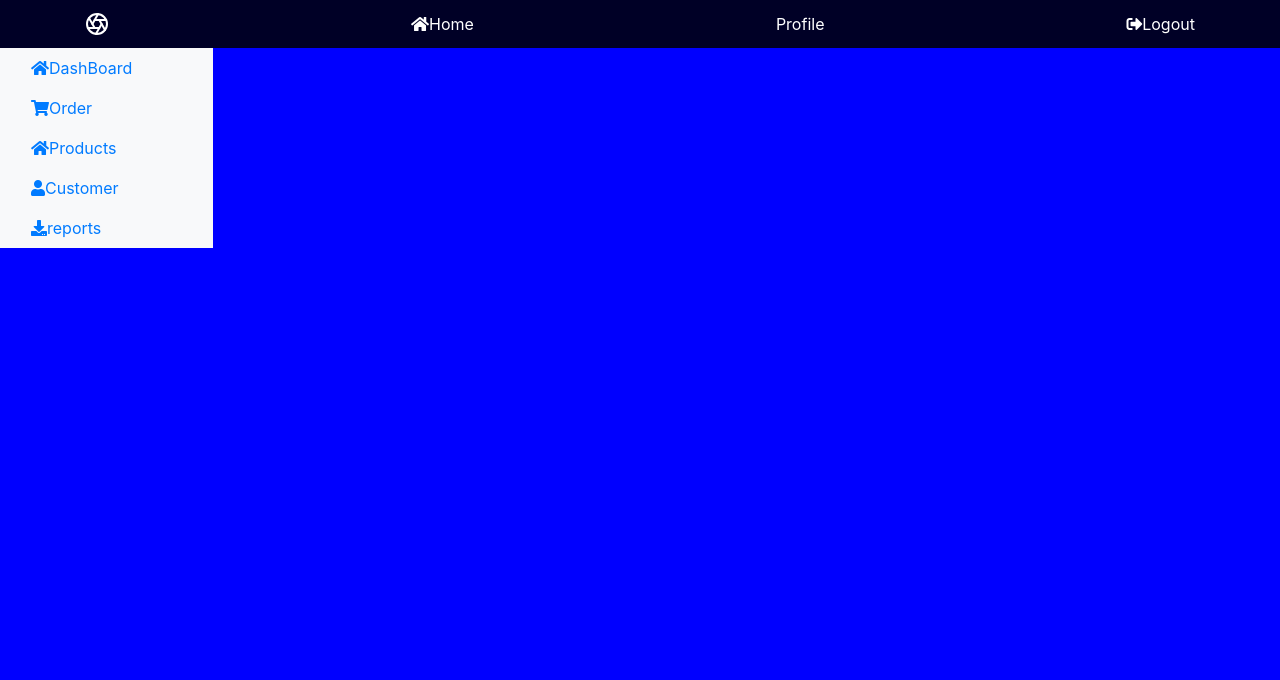
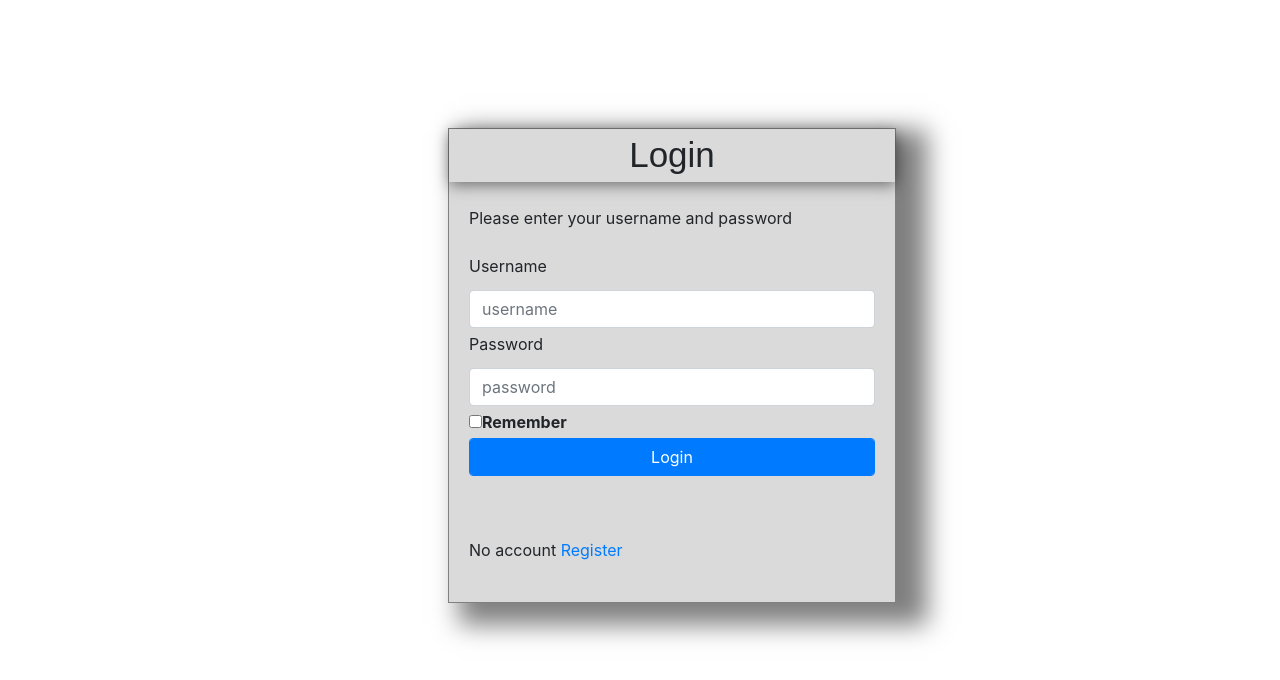
Before and after one commit to Ashish8135/Signup-flask, a Flask app: template templates/index.html in a window 1280 px wide. Shown: the top 680 px of the page. Run offline with Flask 2, Linux system fonts and the light colour scheme; the template is opened without the code that fills it, so the values that code supplies are empty; some libraries are stand-ins or nearby versions.

Commit message:
modify index page

```diff
--- a/app.py
+++ b/app.py
@@ -1,52 +1,54 @@
-from flask import Flask,render_template,request,redirect,url_for
+from flask import Flask, render_template, request, redirect, url_for, session
 from flaskext.mysql import MySQL
 import pymysql
+
 mysql = MySQL()
-app=Flask(__name__)
+app = Flask(__name__)
 mysql.init_app(app)
 
-app.config['MYSQL_DATABASE_USER']='root'
-app.config['MYSQL_DATABASE_PASSWORD']='root'
-app.config['MYSQL_DATABASE_DB']='login_db '
-app.config['MYSQL_DATABASE_HOST']='localhost'
+app.config['MYSQL_DATABASE_USER'] = 'root'
+app.config['MYSQL_DATABASE_PASSWORD'] = 'ashish'
+app.config['MYSQL_DATABASE_DB'] = 'login_db'
+app.config['MYSQL_DATABASE_HOST'] = 'localhost'
 
 
-@app.route('/',methods=['POST','GET'])
-def index():
-    return render_template('index.html')
-
-@app.route('/login',methods=['POST','GET'])
+@app.route('/login', methods=['POST', 'GET'])
 def login():
-    conn=mysql.connect()
-    cursor=conn.cursor(pymysql.cursor.Dictcursor)
-    #outpu msg if something wrong
-    msg=''
-    #chekc if password and username exists in submitted form
-    if request.method=='POST' and 'username' in request.form and 'password ' in request.form:
-        username=request.form['username']
-        password=request.form['password']
-        #check if acount exist in mysql or in database
-        cursor.execute('select * from  users where username=%s and password=%s',(username,password))
-        user=cursor.fetchone()
-        return redirect(url_for('profile'))
+    conn = mysql.connect()
+    cursor = conn.cursor(pymysql.cursors.DictCursor)
+    # output msg if something wrong
+    msg = ''
+    # check if password and username exists in submitted form
+    if request.method == 'POST' and 'username' in request.form and 'password ' in request.form:
+        username = request.form['username']
+        password = request.form['password']
+        # check if account exist in mysql or in database
+        cursor.execute('select * from  users where username=%s and password=%s', (username, password))
+        user = cursor.fetchone()
 
         if user:
-            session['id']=user['id']
-            session['username']=user['username']
-            return redirect(url_for('profile'))
+            session['id'] = user['id']
+            session['username'] = user['username']
+            return redirect(url_for('home'))
         else:
-            msg="Incorrect username/password"
-    return render_template('login.html',msg=msg)
+            msg = "Incorrect username/password"
+    return render_template('index.html', msg=msg)
 
-@app.route('/register',methods=['POST','GET'])
+
+@app.route('/register', methods=['POST', 'GET'])
 def register():
     return render_template('register.html')
 
-@app.route('/profile',methods=['POST','GET'])
+
+@app.route('/profile', methods=['POST', 'GET'])
 def profile():
     return render_template('profile.html')
 
+#
+# @app.route('/', methods=['POST', 'GET'])
+# def index():
+#     return render_template('index.html')
 
 
-if __name__=='__main__':
+if __name__ == '__main__':
     app.run(debug=True)
--- a/static/css/style.css
+++ b/static/css/style.css
@@ -1,46 +1,47 @@
 body{
-    background-color: blue;
+    background-color:white;
     margin:0;
 }
 .login-box{
     height: 50%;
-    width: 30%;
+    width: 35%;
     border: 1px solid grey;
-    margin-left: ;
-    margin-top: ;
+    margin-left: 35%;
+    margin-top: 10%;
     position: relative;
-    box-shadow: ;
-    background:;
+    margin-bottom: 10%;
+    box-shadow: 21px  12px 24px 10px rgba(0,0,0,.5);
+    background:#dadada;
 }
 .login-header{
-    text-align: ;
-    font-family: ;
-    font-size: ;
-    background: ;
-    color: ;
+    text-align: center;
+    font-family: arial;
+    font-size: 35px;
+    background: linear-gradient(to bottom, #00fff 0%,#0000ff 100%);
+    color: #00fff;
     position:relative;
-    box-shadow: ;
+    box-shadow: 1px 3px 14px rgba(0,0,0,.5);
 }
 .login-body{
     padding: 20px;
     line-height: 2;
 }
-.msg{
-    color: ;
-    background-color: ;
-    padding: ;
-    margin-bottom: ;
-    border: ;
-    border-radius: ;
+#msg{
+    color:#27ae60 ;
+    background-color: solid grey;
+    padding: .75rem 1.25rem;
+    margin-bottom:1rem ;
+    border:1px solid transparent ;
+    border-radius:.25rem ;
 }
 
 
 
-.site-header{
+/*.site-header{
     background-color: rgba(0,0,0,0.85);
     -webkit-backdrop-filter: saturate(180%) blur(20px);
     backdrop-filter: saturate(180%) blur(20px);
 }
 .site-header a{
     color: #ffffff;
-}
+}*/
--- a/templates/index.html
+++ b/templates/index.html
@@ -5,77 +5,31 @@
     <meta charset="UTF-8">
     <meta name="viewport" content="width=device-width, initial-scale=1.0">
     <meta http-equiv="X-UA-Compatible" content="ie=edge">
+    <link rel="stylesheet" href="{{ url_for('static', filename='css/style.css') }}">
     <link rel="stylesheet" href="https://use.fontawesome.com/releases/v5.0.13/css/all.css"
           integrity="sha384-DNOHZ68U8hZfKXOrtjWvjxusGo9WQnrNx2sqG0tfsghAvtVlRW3tvkXWZh58N9jp" crossorigin="anonymous">
     <link rel="stylesheet" href="https://stackpath.bootstrapcdn.com/bootstrap/4.1.1/css/bootstrap.min.css"
           integrity="sha384-WskhaSGFgHYWDcbwN70/dfYBj47jz9qbsMId/iRN3ewGhXQFZCSftd1LZCfmhktB" crossorigin="anonymous">
-    <link rel="stylesheet" type="text/css" href="{{ url_for('static',filename='css/style.css') }}">
-    <title>Home</title>
+
+    <title>login</title>
 </head>
 <body>
-
-
-<nav class="site-header sticky-top py-1">
-    <div class="container d-flex flex-column flex-md-row justify-content-between">
-        <a class="py-2" href="#">
-            <svg xmlns="http://www.w3.org/2000/svg" width="24" height="24" viewBox="0 0 24 24" fill="none"
-                 stroke="currentColor" stroke-width="2" stroke-linecap="round" stroke-linejoin="round"
-                 class="d-block mx-auto">
-                <circle cx="12" cy="12" r="10"></circle>
-                <line x1="14.31" y1="8" x2="20.05" y2="17.94"></line>
-                <line x1="9.69" y1="8" x2="21.17" y2="8"></line>
-                <line x1="7.38" y1="12" x2="13.12" y2="2.06"></line>
-                <line x1="9.69" y1="16" x2="3.95" y2="6.06"></line>
-                <line x1="14.31" y1="16" x2="2.83" y2="16"></line>
-                <line x1="16.62" y1="12" x2="10.88" y2="21.94"></line>
-            </svg>
-        </a>
-        <a class="py-2 d-none d-md-inline-block" href="#"><i class="fa fa-home" aria-hidden="true"></i>Home</a>
-        <a class="py-2 d-none d-md-inline-block" href="#"><i class="fa fa-user-cicle"></i>Profile</a>
-        <a class="py-2 d-none d-md-inline-block" href="#"><i class="fa fa-sign-out-alt"></i>Logout</a>
-    </div>
-</nav>
-
-
-<div class="container-fluid">
-    <div class="row">
-        <nav class="col-md-2 d-none d-md-block bg-light sidebar">
-            <div class="sidebar-sticky">
-                <ul class="nav flex-column">
-                    <li class="nav-item">
-                        <a href="#" class="nav-link active">
-                            <i class="fas fa-home"></i>DashBoard <span class="sr-only"></span>
-                        </a>
-                    </li>
-                    <li class="nav-item">
-                        <a href="#" class="nav-link active">
-                            <i class="fas fa-shopping-cart"></i>Order <span class="sr-only"></span>
-                        </a>
-                    </li>
-                    <li class="nav-item">
-                        <a href="#" class="nav-link active">
-                            <i class="fas fa-home"></i>Products <span class="sr-only"></span>
-                        </a>
-                    </li>
-                    <li class="nav-item">
-                        <a href="#" class="nav-link active">
-                            <i class="fas fa-user"></i>Customer <span class="sr-only"></span>
-                        </a>
-                    </li>
-                    <li class="nav-item">
-                        <a href="#" class="nav-link active">
-                            <i class="fas fa-download"></i>reports <span class="sr-only"></span>
-                        </a>
-                    </li>
-                </ul>
-            </div>
-        </nav>
-        <main role="main" class="col-md-9 ml-sm-auto col-lg-10 pt-3 px-4">
-            <div class="d-flex justify-content-between flex-wrap flex-md-nowrap align-item-center pb-2 mb-3 border-buttom">
-                <div class="col-12">
-                </div>
-            </div>
-        </main>
+<!--Login form in  index page-->
+<div class="login-box">
+    <div class="login-header">Login</div>
+    <div class="login-body">
+        <p>Please enter your username and password</p>
+        <form class="form-group" action="{{ url_for('login')}}" method="post">
+            <label>Username</label>
+            <input type="text" class="form-control" placeholder="username" name="username" id="username" required="">
+            <label>Password</label>
+            <input type="password" class="form-control" placeholder="password" name="password" id="password"
+                   required="">
+            <input type="checkbox" value="checked" name="checkbox"><b>Remember</b>
+            <input type="submit" value="Login" name="login" class="form-control btn btn-primary">
+        </form>
+        <div id="msg">{{ msg }}</div>
+        <p>No account <a href="">Register</a></p>
     </div>
 </div>
 
```
Also changed, not shown: templates/home.html (+10 -0 lines), templates/profile.html (+92 -0 lines).
